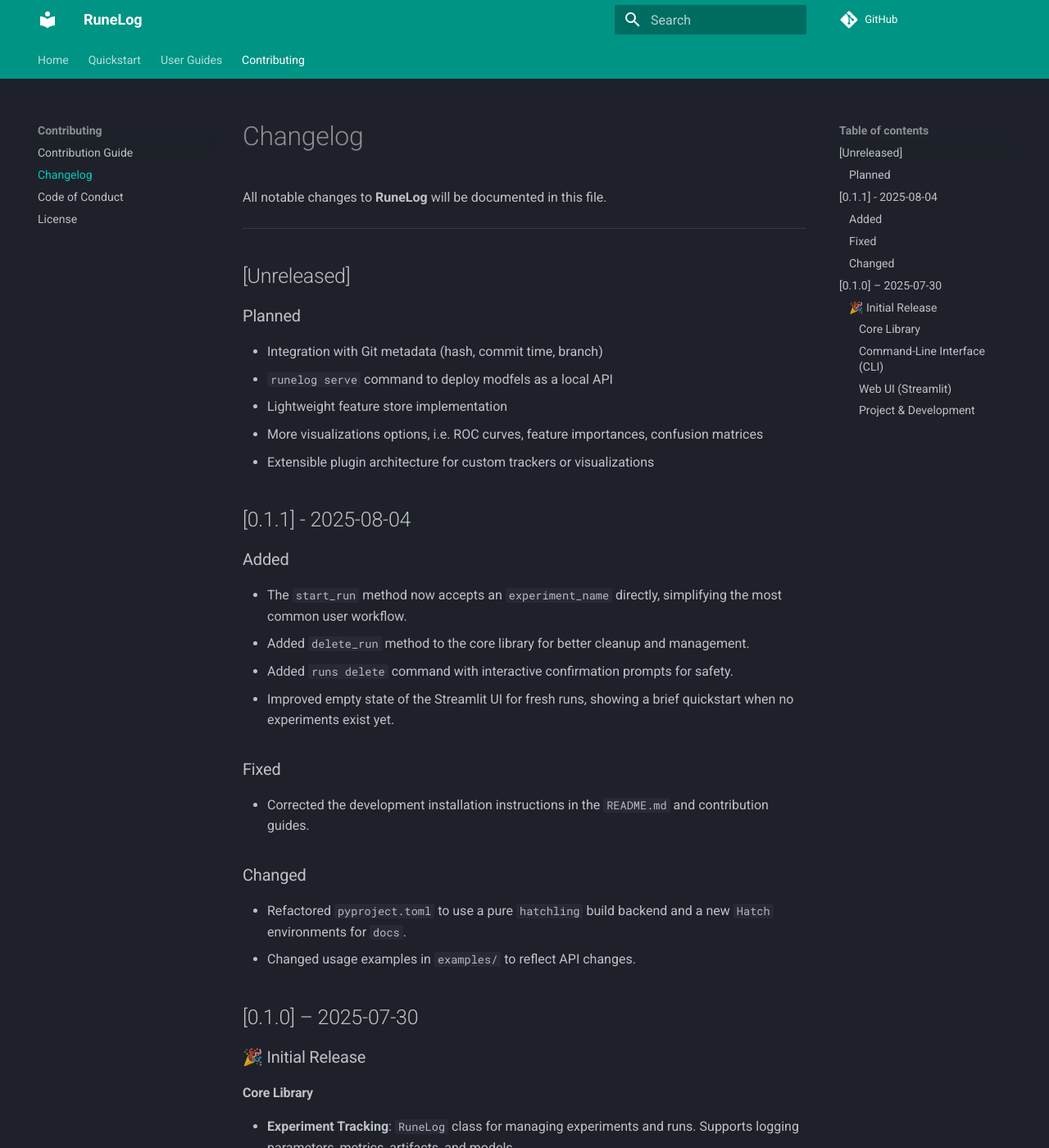
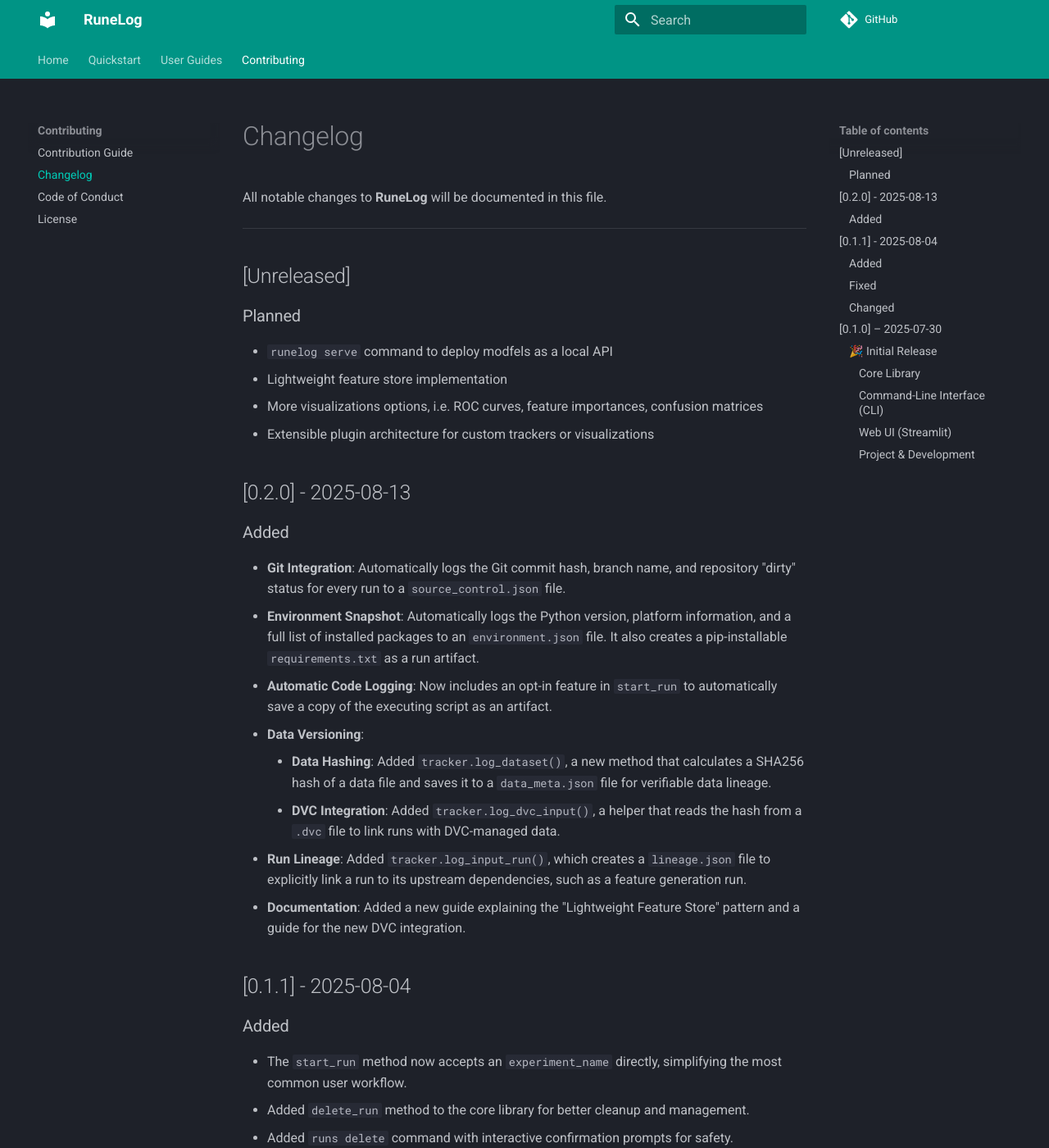
Before and after one commit to gonz4lex/runelog, an MkDocs documentation site: the page built from docs/CHANGELOG.md, in a window 1280 px wide and 1400 px high. Shown: the whole window at 82% size. Built offline with MkDocs 1.6.1 and Material for MkDocs 9.7.7, drawn with Linux system fonts in a browser that asks for light colours; comment, search, counter and statistics services are not loaded.

Commit message:
chore: prepare for v0.2.0 release

```diff
--- a/docs/CHANGELOG.md
+++ b/docs/CHANGELOG.md
@@ -5,14 +5,24 @@ All notable changes to **RuneLog** will be documented in this file.
 ---
 
 ## [Unreleased]
-
 ### Planned
 
-- Integration with Git metadata (hash, commit time, branch)
 - `runelog serve` command to deploy modfels as a local API
 - Lightweight feature store implementation
 - More visualizations options, i.e. ROC curves, feature importances, confusion matrices
 - Extensible plugin architecture for custom trackers or visualizations
+
+
+## [0.2.0] - 2025-08-13
+### Added
+- **Git Integration**: Automatically logs the Git commit hash, branch name, and repository "dirty" status for every run to a `source_control.json` file.
+- **Environment Snapshot**: Automatically logs the Python version, platform information, and a full list of installed packages to an `environment.json` file. It also creates a pip-installable `requirements.txt` as a run artifact.
+- **Automatic Code Logging**: Now includes an opt-in feature in `start_run` to automatically save a copy of the executing script as an artifact.
+- **Data Versioning**:
+    - **Data Hashing**: Added `tracker.log_dataset()`, a new method that calculates a SHA256 hash of a data file and saves it to a `data_meta.json` file for verifiable data lineage.
+    - **DVC Integration**: Added `tracker.log_dvc_input()`, a helper that reads the hash from a `.dvc` file to link runs with DVC-managed data.
+- **Run Lineage**: Added `tracker.log_input_run()`, which creates a `lineage.json` file to explicitly link a run to its upstream dependencies, such as a feature generation run.
+- **Documentation**: Added a new guide explaining the "Lightweight Feature Store" pattern and a guide for the new DVC integration.
 
 ## [0.1.1] - 2025-08-04
 
--- a/src/runelog/__init__.py
+++ b/src/runelog/__init__.py
@@ -1,4 +1,4 @@
-__version__ = "0.1.1"
+__version__ = "0.2.0"
 
 from .runelog import RuneLog
 from .exceptions import (
```
